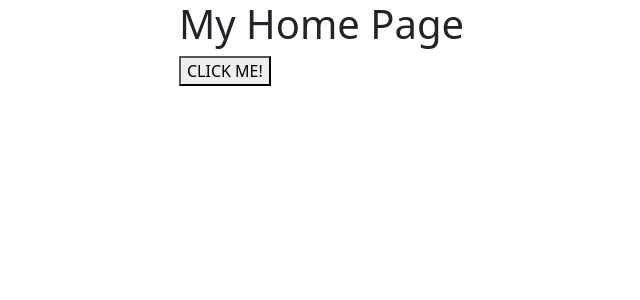
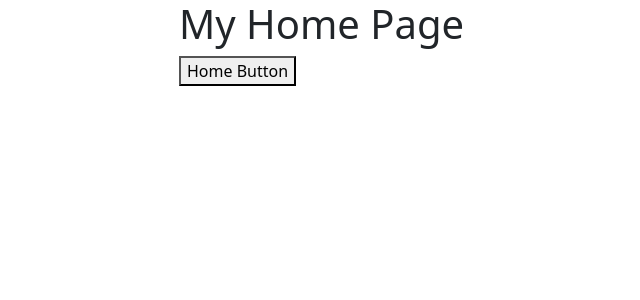
Before and after one commit to yuliteng9/my_django, a Django app: page / in a window 1280 px wide. Shown: the top 300 px of the page, without its empty margins (188-828 px from the left). Run offline with Django 3.2, Linux system fonts and the light colour scheme.

Commit message:
edit button name

```diff
--- a/src/templates/home_page.html
+++ b/src/templates/home_page.html
@@ -1,5 +1,5 @@
 {% extends "base.html" %}
 
 {% block content %}
-<button class="favorite styled" type="button">CLICK ME!</button>
+<button class="favorite styled" type="button">Home Button</button>
 {% endblock %}
```
